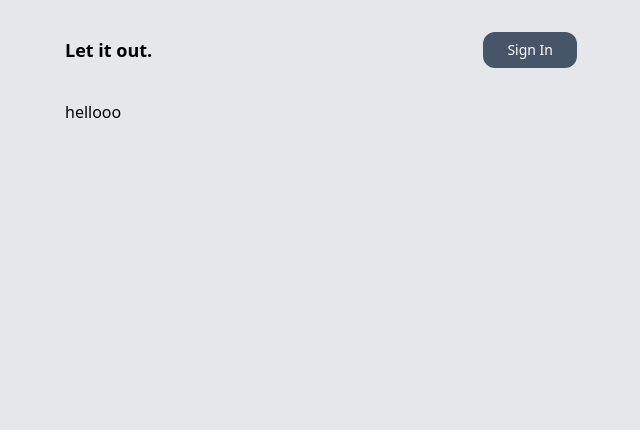
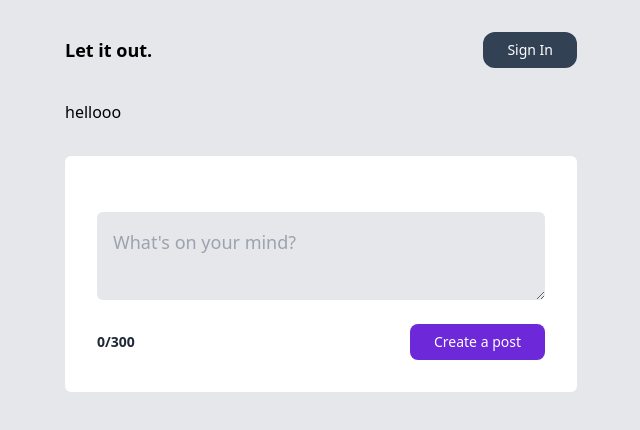
Before and after one commit to eysix/Let-It-Out, a Next.js app: page / in a window 1280 px wide. Shown: the top 430 px of the page, without its empty margins (319-959 px from the left). Built offline with nearby package versions, Linux system fonts and the light colour scheme; no server answers.

Commit message:
Style addPost

```diff
--- a/app/auth/Logged.tsx
+++ b/app/auth/Logged.tsx
@@ -1,23 +1,31 @@
-'use client'
+"use client";
 
-import Image from "next/image"
-import {signOut} from 'next-auth/react'
-import Link from 'next/link'
+import Image from "next/image";
+import { signOut } from "next-auth/react";
+import Link from "next/link";
 
 type User = {
   image: string;
-}
+};
 
-export default function Logged ( {image}: User ) {
+export default function Logged({ image }: User) {
   return (
     <li className="flex gap-8 items-center">
-            <button onClick={() => signOut()} className="bg-slate-400 text-white text-sm px-6 py-2 rounded-md">
+      <button
+        onClick={() => signOut()}
+        className="bg-slate-500 text-white text-sm px-6 py-2 rounded-md hover:bg-slate-700"
+      >
         Sign Out
       </button>
       <Link href={"/dashboard"}>
-                <Image alt="" width={64} height={64} src={image} className="w-14 rounded-full"/>
+        <Image
+          alt=""
+          width={64}
+          height={64}
+          src={image}
+          className="w-14 rounded-full"
+        />
       </Link>
-
     </li>
-    )
+  );
 }
--- a/app/auth/Login.tsx
+++ b/app/auth/Login.tsx
@@ -5,7 +5,7 @@
 export default function Login() {
     return (
         <li className="list-none">
-            <button onClick={() => signIn()} className="text-sm bg-slate-600 text-white py-2 px-6 rounded-xl disabled:opacity-25">
+            <button onClick={() => signIn()} className="text-sm bg-slate-700 text-white py-2 px-6 rounded-xl disabled:opacity-25">
                 Sign In
             </button>
         </li>
--- a/app/components/AddPost.tsx
+++ b/app/components/AddPost.tsx
@@ -3,13 +3,30 @@
 import { useState } from "react"
 
 export default function CreatePost() {
-    return (
-        <form>
-            <div>
-                <textarea name="title" value={title}>
+  const [title, setTitle] = useState("")
+  const [isDisabled, setIsDisabled] = useState(false)
 
-                </textarea>
-            </div>
-        </form>
-    )
+  return (
+    <form className="bg-white my-8 p-8 rounded-md">
+      <div className="flex flex-col my-4">
+        <textarea
+          onChange={(e) => setTitle(e.target.value)}
+          name="title"
+          value={title}
+          placeholder="What's on your mind?"
+          className="p-4 text-lg rounded-md my-2 bg-gray-200"
+        ></textarea>
+      </div>
+      <div className="flex items-center justify-between gap-2">
+        <p className={`font-bold text-sm ${title.length > 300 ? "text-red-600" : "text-gray-800"}`}>{title.length}/300</p>
+        <button
+          //disabled={isDisabled}
+          className="text-sm bg-violet-700 text-white py-2 px-6 rounded-lg disabled:opacity-25"
+          type="submit"
+        >
+          Create a post
+        </button>
+      </div>
+    </form>
+  );
 }
--- a/app/page.tsx
+++ b/app/page.tsx
@@ -1,10 +1,13 @@
 // import Image from 'next/image'
 //import styles from './page.module.css'
+'use client'
+import AddPost from './components/AddPost'
 
 export default function Home() {
   return (
     <main>
       <h1>hellooo</h1>
+      <AddPost />
     </main>
   )
 }
--- a/package.json
+++ b/package.json
@@ -11,6 +11,7 @@
   "dependencies": {
     "@auth/prisma-adapter": "^1.0.9",
     "@prisma/client": "^5.6.0",
+    "@tanstack/react-query": "^5.13.4",
     "next": "14.0.3",
     "next-auth": "^4.24.5",
     "react": "^18",
```
Also changed, not shown: 2 other files (tests, documents, lock files or other folders). Lines whose indentation alone changed are shown as unchanged.
